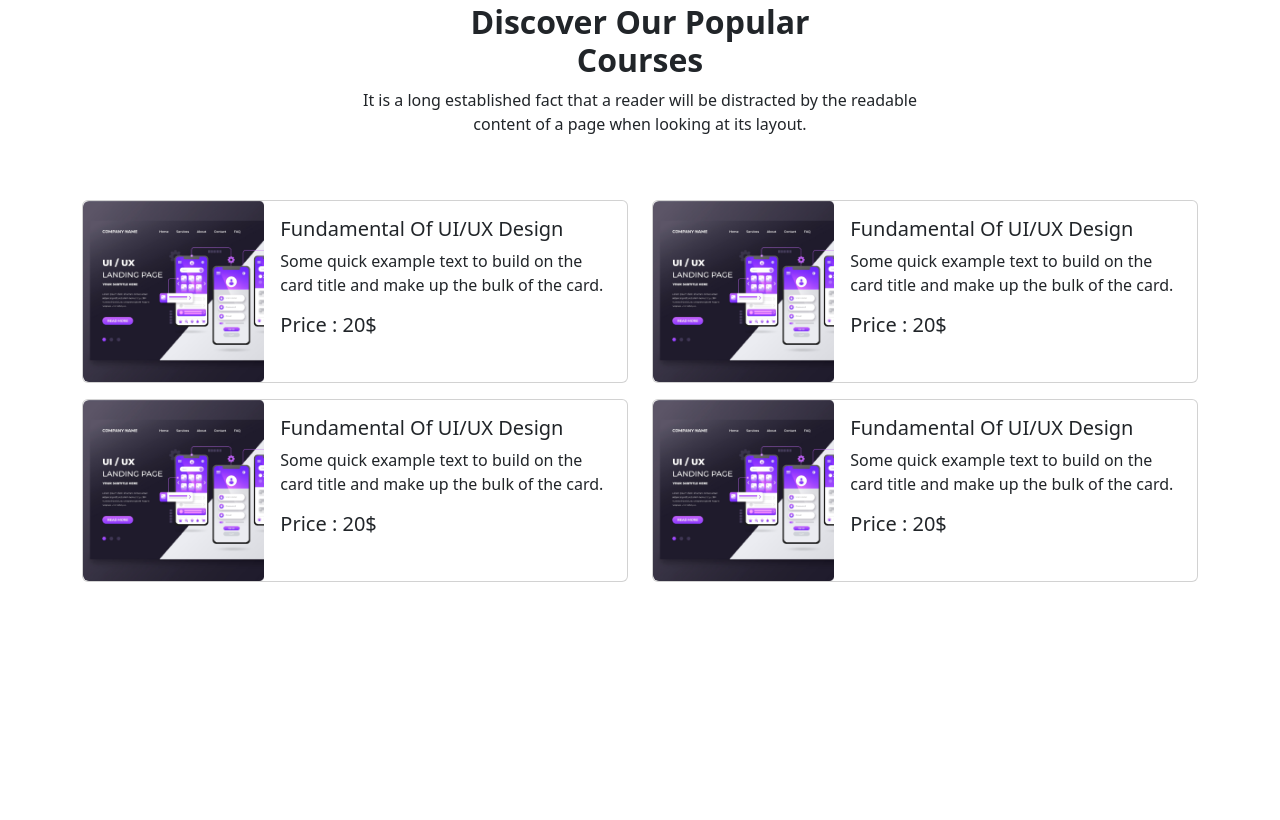
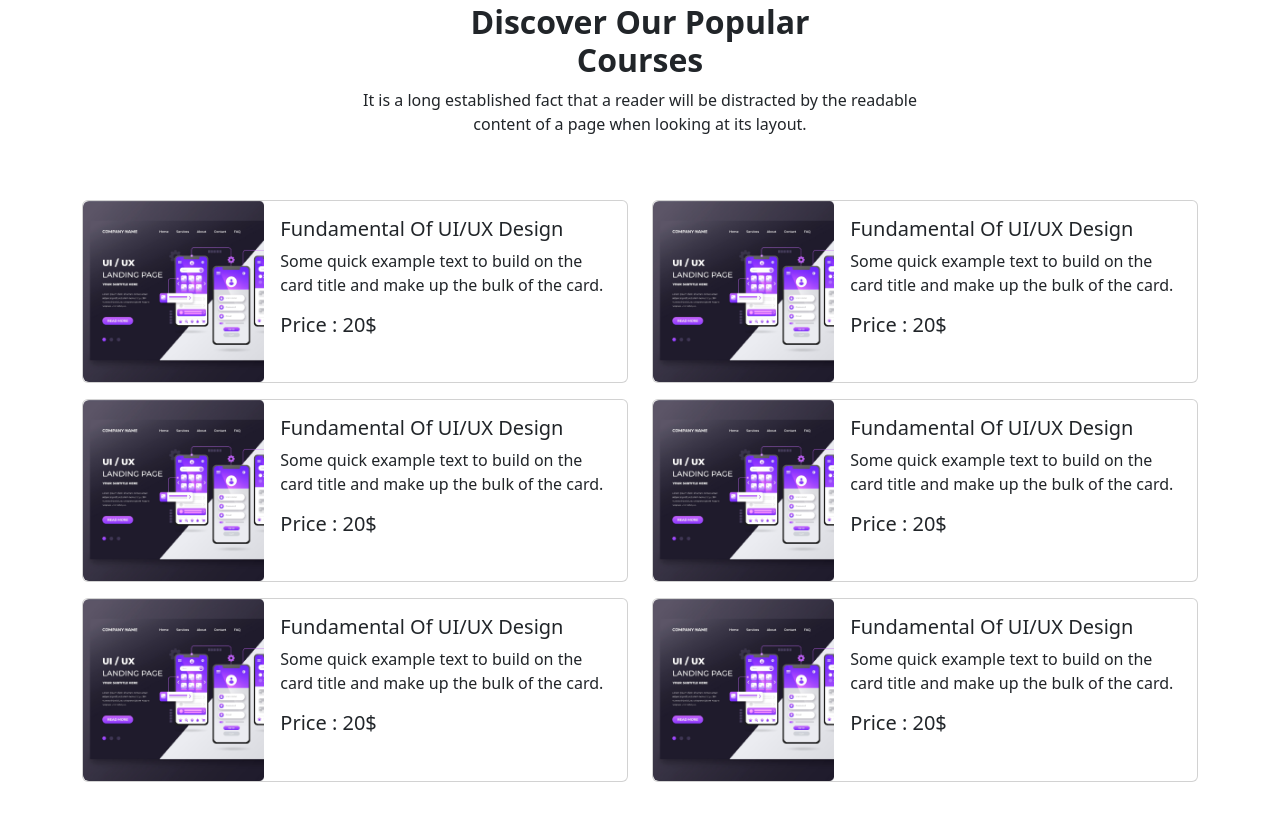
Before and after one commit to Preankasaha/techedu-care, a plain HTML site: page index.html in a window 1280 px wide. Shown: the part 741-1561 px from the top of the page. Before the commit the page ends 1387 px from the top, so only its background shows below. Drawn offline with nearby package versions, Linux system fonts and the light colour scheme.

Commit message:
all cards added

```diff
--- a/index.html
+++ b/index.html
@@ -107,7 +107,7 @@
         <!-- slider ends -->
     </header>
     <main>
-        <!-- grid layout -->
+        <!-- course section starts -->
         <section class="container my-5">
             <div class="text-center py-5">
                 <p class="h2 fw-bold w-100">Discover Our Popular <br>
@@ -116,6 +116,7 @@
                     content of a page when looking at its layout.</p>
             </div>
             <div class="row">
+                <!-- card set 1 -->
                 <div class="col-lg-6 col-md-12 col-sm-1">
                     <div class="card mb-3">
                         <div class="row g-0">
@@ -194,8 +195,48 @@
                         </div>
                     </div>
                 </div>
+                <!-- card set-3 -->
+                <div class="col-lg-6 col-md-12 col-sm-1">
+                    <div class="card mb-3">
+                        <div class="row g-0">
+                            <div class="col-md-4">
+                                <img src="images/course/course-1.png" class="img-fluid w-100 rounded-start" alt="...">
+                            </div>
+                            <div class="col-md-8 col-sm-1 align-self-md-stretch">
+                                <div class="card-body">
+                                    <h5 class="card-title">Fundamental Of UI/UX Design</h5>
+                                    <p class="card-text">Some quick example text to build on the card title
+                                        and make up the bulk of the card.</p>
+                                    <p class="h5">
+                                        Price : 20$
+                                    </p>
+                                </div>
+                            </div>
+                        </div>
+                    </div>
+                </div>
+                <div class="col-lg-6 col-md-12 col-sm-1">
+                    <div class="card mb-3">
+                        <div class="row g-0">
+                            <div class="col-md-4">
+                                <img src="images/course/course-1.png" class="img-fluid w-100 rounded-start" alt="...">
+                            </div>
+                            <div class="col-md-8 col-sm-1 align-self-md-stretch">
+                                <div class="card-body">
+                                    <h5 class="card-title">Fundamental Of UI/UX Design</h5>
+                                    <p class="card-text">Some quick example text to build on the card title
+                                        and make up the bulk of the card.</p>
+                                    <p class="h5">
+                                        Price : 20$
+                                    </p>
+                                </div>
+                            </div>
+                        </div>
+                    </div>
+                </div>
             </div>
         </section>
+        <!-- course section ends here  -->
     </main>
 
 
```
